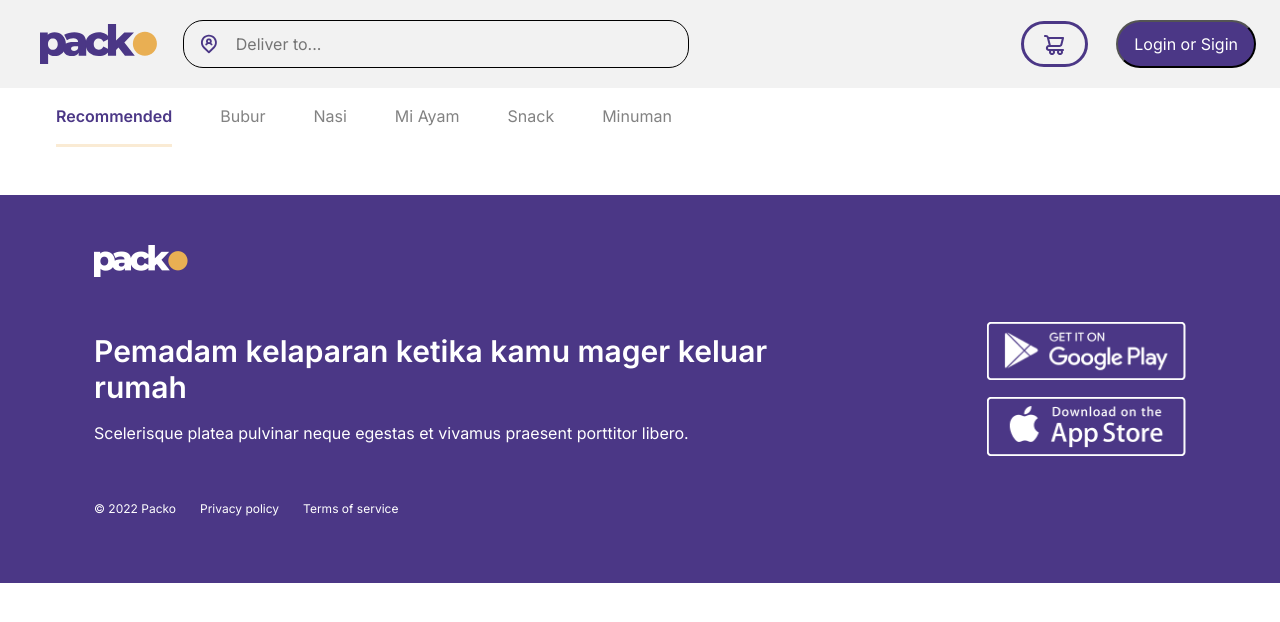
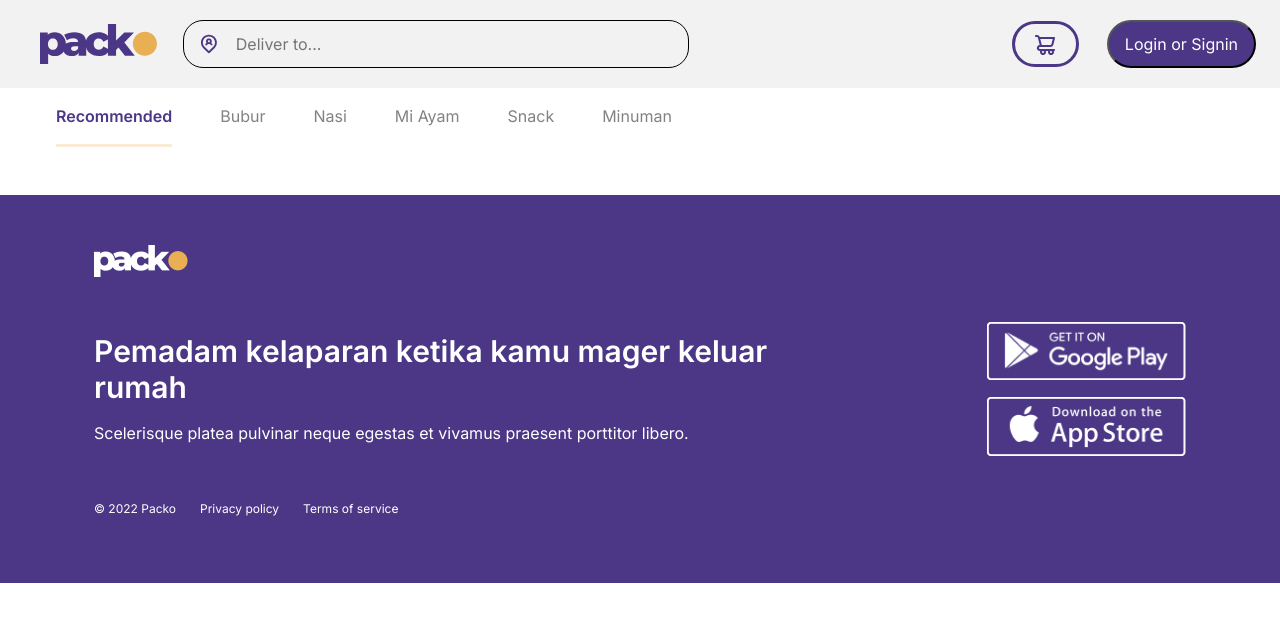
Before and after one commit to tatasulysta/packo-kelompok3, a React (Create React App) app: page / in a window 1280 px wide. Shown: the top 622 px of the page. Built offline with nearby package versions, Linux system fonts and the light colour scheme.

Commit message:
fix typo

```diff
--- a/src/components/Header/index.jsx
+++ b/src/components/Header/index.jsx
@@ -21,7 +21,7 @@ function Header(props) {
         </div>
         <div className={styles['right-side']}>
           <Kart />
-          <Button>Login or Sigin</Button>
+          <Button>Login or Signin</Button>
         </div>
       </div>
       {props.children}
```
